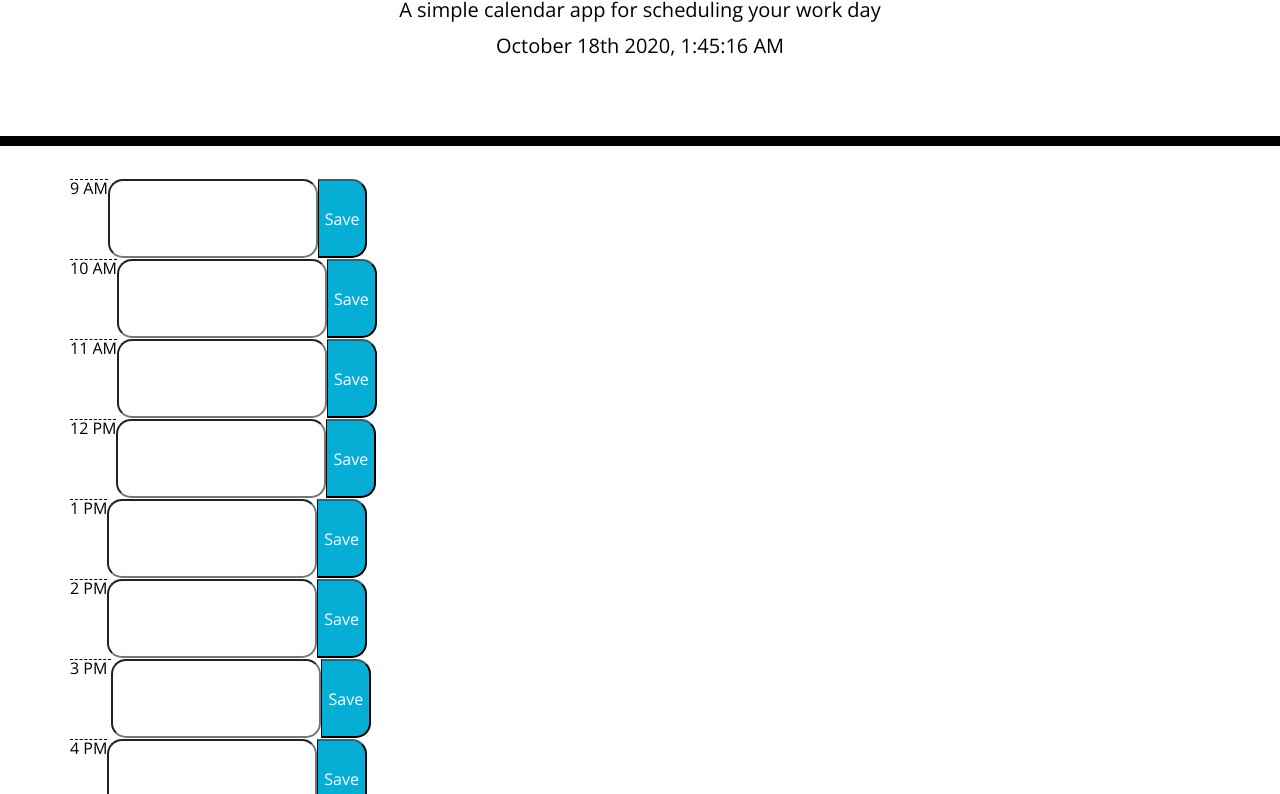
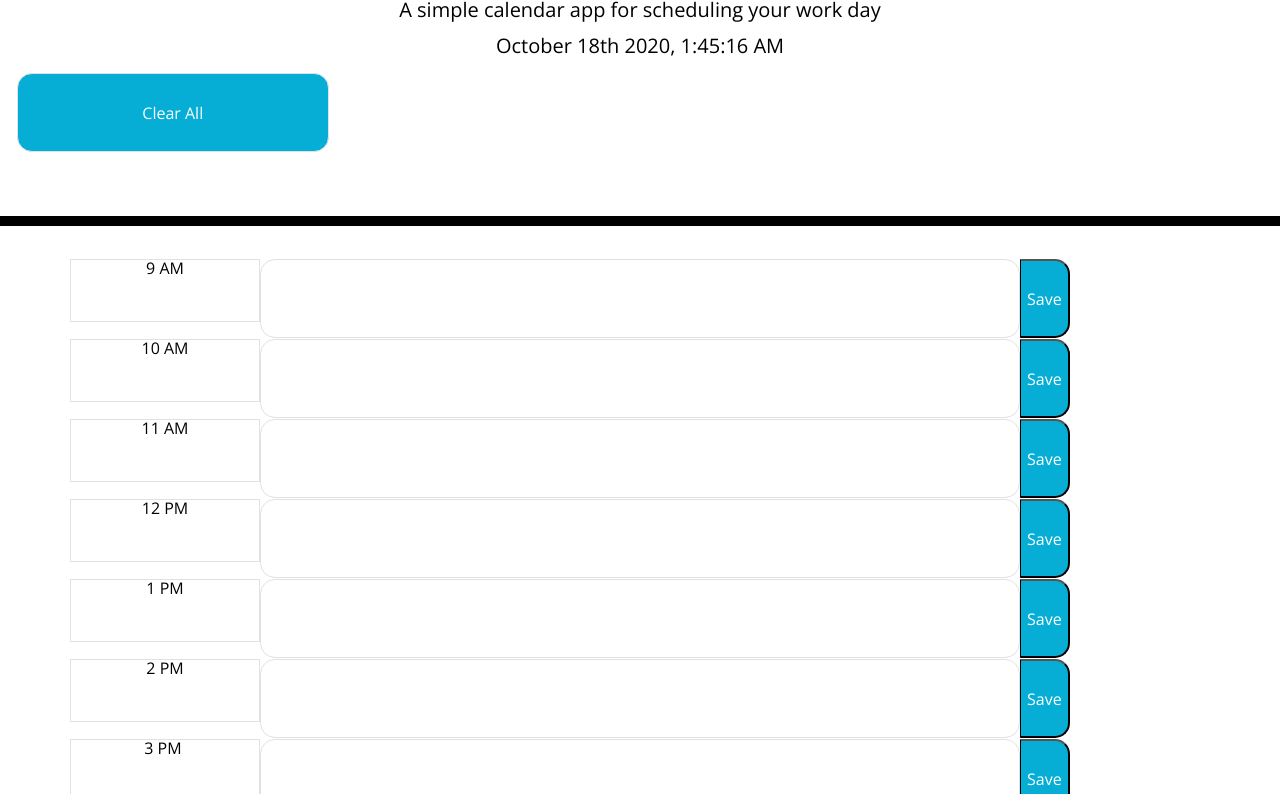
Before and after one commit to Maebeck/day-planner-hw, a plain HTML site: page index.html in a window 1280 px wide. Shown: the part 158-952 px from the top of the page. Drawn offline with nearby package versions, Linux system fonts and the light colour scheme.

Commit message:
Added a clear all button that clears all locally saved tasks and reloads the page

```diff
--- a/index.html
+++ b/index.html
@@ -27,51 +27,55 @@
       <h1 class="display-3">Work Day Scheduler</h1>
       <p class="lead">A simple calendar app for scheduling your work day</p>
       <p id="currentDay" class="lead"></p>
+      <div class = "row">
+        <button class = "clearBtn col-3 border">Clear All</button>
+
+      </div>
     </header>
     <div class = "container">
       <div class = "tblockOne row">
-          <p class= "hour">9 AM</p>
-          <input type = "text" class = "time-block text description" id="dailyTask1">
+          <p id = "time1" class= "col-2 border hour">9 AM</p>
+          <input type = "text" class = "content col-8 border time-block text description" id="dailyTask1">
           <button class = "saveBtn">Save</button>
       </div>
       <div class = "tblockTwo row">
-          <p class= "hour">10 AM</p>
-          <input type = "text" class = "time-block textarea text" id="dailyTask2">
+          <p id = "time2" class= "col-2 border hour">10 AM</p>
+          <input type = "text" class = " content col-8 border time-block textarea text" id="dailyTask2">
           <button class = "saveBtn">Save</button>
       </div>
       <div class = "tblockThree row">
-          <p class= "hour">11 AM</p>
-          <input type = "text" class = "time-block text description" id="dailyTask3">
+          <p id = "time3" class= "col-2 border hour">11 AM</p>
+          <input type = "text" class = " content col-8 border time-block text description" id="dailyTask3">
           <button class = "saveBtn">Save</button>
       </div>
       <div class = "tblockFour row">
-          <p class= "hour">12 PM</p>
-          <input type = "text" class = "time-block text description" id="dailyTask4">
+          <p id = "time4"class= "col-2 border hour">12 PM</p>
+          <input type = "text" class = "content col-8 border time-block text description" id="dailyTask4">
           <button class = "saveBtn">Save</button>
       </div>
       <div class = "tblockFive row">
-          <p class= "hour">1 PM</p>
-          <input type = "text" class = "time-block text description" id="dailyTask5">
+          <p id = "time5" class= "col-2 border hour">1 PM</p>
+          <input type = "text" class = "content col-8 border time-block text description" id="dailyTask5">
           <button class = "saveBtn">Save</button>
       </div>
       <div class = "tblockSix row">
-          <p class= "hour">2 PM</p>
-          <input type = "text" class = "time-block text description" id="dailyTask6">
+          <p id = "time6"class= "col-2 border hour">2 PM</p>
+          <input type = "text" class = "content col-8 border time-block text description" id="dailyTask6">
           <button class = "saveBtn">Save</button>
       </div>
       <div class = "tblockSeven row">
-          <p class= "hour">3 PM </p>
-          <input type = "text" class = "time-block text description" id="dailyTask7">
+          <p id = "time7" class= "col-2 border hour">3 PM </p>
+          <input type = "text" class = "content col-8 border time-block text description" id="dailyTask7">
           <button class = "saveBtn">Save</button>
       </div>
       <div class = "tblockEight row">
-         <p class= "hour">4 PM</p>
-         <input type = "text" class = "time-block text description" id="dailyTask8">
+         <p id = "time8" class= "col-2 border hour">4 PM</p>
+         <input type = "text" class = "content col-8 border time-block text description" id="dailyTask8">
          <button class = "saveBtn">Save</button>
       </div>
       <div class = "tblockNine row">
-        <p class= "hour">5 PM</p>
-        <input type = "text" class = "time-block text description" id="dailyTask9">
+        <p id = "time9" class= "col-2 border hour">5 PM</p>
+        <input type = "text" class = "content col-8 border time-block text description" id="dailyTask9">
         <button class = "saveBtn">Save</button>
      </div>
     </div>
--- a/script.js
+++ b/script.js
@@ -1,7 +1,10 @@
 
-var timeofDay = [ '9AM', '10AM', '11AM', '12PM', '1PM', '2PM', '3PM', '4PM', '5PM']
 
-var clock = document.getElementById("currentDay");
+var taskHour = document.getElementById('')
+var timeofDay = [ 9, 10, 11, 12, 13, 14, 15, 16, 17]
+var currentHour = moment().format('HH');
+
+console.log(currentHour);
 setInterval(() => {
     var now = moment();
     var currentTime = now.format('MMMM Do YYYY, h:mm:ss A');
@@ -21,3 +24,20 @@ var save = $(this).siblings(".text").val();
 localStorage.setItem(saveID, save);
 console.log(saveID);
 })
+
+$('.clearBtn').on("click", function(){
+    localStorage.clear();
+    window.location.reload();
+})
+
+
+function colorCoding () {
+while (currentHour === timeofDay){
+    if (timeofDay >= 9 && timeofDay <= 17){
+ for (var i = 1; i < 9; i++){
+
+ }   //end of for
+}//end of if
+} //end of while
+
+}
--- a/style.css
+++ b/style.css
@@ -70,3 +70,13 @@ textarea{
   font-size: 20px;
   transition: all .3s ease-in-out;
 }
+.clearBtn {
+  border-left: 1px solid black;
+  border-top-right-radius: 15px;
+  border-bottom-right-radius: 15px;
+  border-top-left-radius: 15px;
+  border-bottom-left-radius: 15px;
+  background-color: #06AED5;
+  color: white;
+
+}
```
Also changed, not shown: 1 other file.
